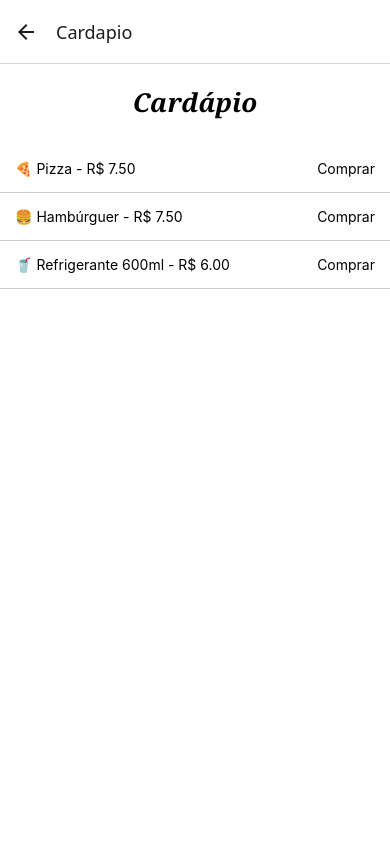
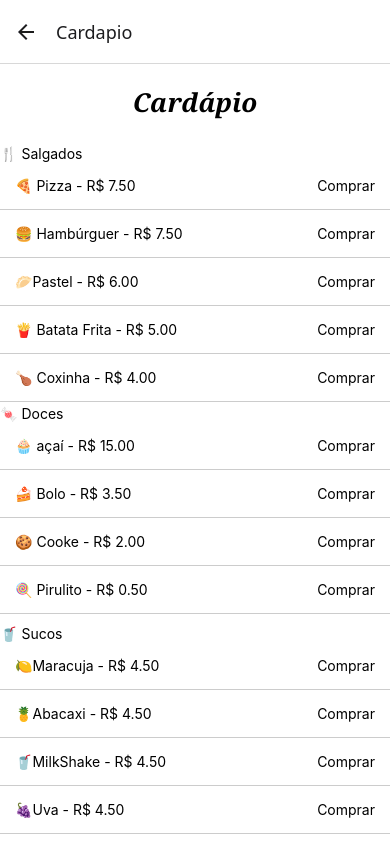
Before and after one commit to Lalau-cyber/senai, a React Native app: screen /Cardapio in a window 390 px wide. Built offline with nearby package versions, Linux system fonts and the light colour scheme.

Commit message:
Aluno tudo ok

```diff
--- a/App.js
+++ b/App.js
@@ -28,9 +28,9 @@ export default function App() {
         <Stack.Screen name="EntrarSaldo" component={EntrarSaldoScreen} />
         <Stack.Screen name="Recarregar" component={RecarregarScreen} />
         <Stack.Screen name = "Cardapio" component={CardapioScreen} />
-        <Stack.Screen name="historico" component={Historico} />
+        <Stack.Screen name="Historico" component={Historico} />
         <Stack.Screen name="Perfil" component={Perfil} />
-        <Stack.Screen name="compras" component={Compras} />
+        <Stack.Screen name="Compras" component={Compras} />
        <Stack.Screen name="Gestao" component={Gestao} />
       </Stack.Navigator>
     </NavigationContainer>
--- a/context/UserContext.js
+++ b/context/UserContext.js
@@ -1,16 +1,43 @@
-import  {createContext, useState }  from "react";
+import React, { createContext, useState, useEffect } from 'react';
+import AsyncStorage from '@react-native-async-storage/async-storage';
 
 export const AppContext = createContext();
 
 export const AppProvider = ({ children }) => {
+  const [user, setUser] = useState(null);
   const [userType, setUserType] = useState(null);
-    const [user, setUser] = useState(null);
   const [saldo, setSaldo] = useState(0);
+
   const [historico, setHistorico] = useState([]);
+  // Carrega histórico salvo ao iniciar
+  useEffect(() => {
+    const carregarHistorico = async () => {
+      try {
+        const jsonValue = await AsyncStorage.getItem('@historico');
+        if (jsonValue != null) {
+          setHistorico(JSON.parse(jsonValue));
+        }
+      } catch (e) {
+        console.log("Erro ao carregar histórico", e);
+      }
+    };
+    carregarHistorico();
+  }, []);
 
+  // Salva histórico sempre que mudar
+  useEffect(() => {
+    const salvarHistorico = async () => {
+      try {
+        await AsyncStorage.setItem('@historico', JSON.stringify(historico));
+      } catch (e) {
+        console.log("Erro ao salvar histórico", e);
+      }
+    };
+    salvarHistorico();
+  }, [historico]);
 
   return (
-        <AppContext.Provider value={{ userType, setUserType, user, setUser, saldo, setSaldo, historico, setHistorico}}>
+    <AppContext.Provider value={{ user, setUser, historico, setHistorico, userType, setUserType, saldo, setSaldo}}>
       {children}
     </AppContext.Provider>
   );
--- a/package.json
+++ b/package.json
@@ -9,6 +9,7 @@
     "web": "expo start --web"
   },
   "dependencies": {
+    "@react-native-async-storage/async-storage": "^2.2.0",
     "@react-navigation/bottom-tabs": "^7.7.3",
     "@react-navigation/drawer": "^7.7.2",
     "@react-navigation/native": "^7.1.19",
--- a/screens/Cardapio.js
+++ b/screens/Cardapio.js
@@ -5,11 +5,30 @@ import { AppContext } from '../context/UserContext';
 export default function CardapioScreen() {
   const { saldo, setSaldo, historico, setHistorico, user } = useContext(AppContext);
 
-  const cardapio = [
+
+  const Salgados = [
     { id: '1', nome: '🍕 Pizza', preco: 7.5 },
     { id: '2', nome: '🍔 Hambúrguer', preco: 7.5 },
-    { id: '3', nome: '🥤 Refrigerante 600ml', preco: 6.0 },
+    { id: '3', nome: '🥟Pastel', preco: 6.0 },
+    { id: '4', nome: '🍟 Batata Frita', preco: 5.0 },
+    { id: '5', nome: '🍗 Coxinha', preco: 4.0 },
+    { id: '6', nome: '🥪Sanduiche', preco: 3.5 },
   ];
+  const Doces = [
+
+    {id : '7', nome: '🧁 açaí',preco: 15.00},
+    {id : '8', nome: '🍰 Bolo',preco: 3.50},
+    {id : '9', nome: '🍪 Cooke', preco: 2.00},
+    {id : '10', nome: '🍭 Pirulito', preco:0.50},
+    {id : '11', nome: '🍫 Chocolate', preco:3.50},
+  ];
+  const Sucos = [
+    {id : '12', nome: '🍋Maracuja',preco: 4.50},
+    {id : '13', nome: '🍍Abacaxi',preco: 4.50},
+    {id : '14', nome: '🥤MilkShake',preco: 4.50},
+    {id : '15', nome: '🍇Uva',preco: 4.50},
+    {id : '16', nome: '🍎Maça',preco: 4.50},
+  ]
 
   const handleComprar = (item) => {
     if (saldo < item.preco) {
@@ -21,38 +40,43 @@ export default function CardapioScreen() {
     setSaldo(saldo - item.preco);
 
     // Adiciona transação ao histórico
-    const novaTransacao = {
-      id: Date.now().toString(),
-      tipo: 'Compra',
-      valor: -item.preco,
-      data: new Date().toISOString().split('T')[0],
-      item: item.nome,
-      aluno: user?.nome,
-    };
-    setHistorico([...historico, novaTransacao])
 
+   const novaTransacao = {
+  id: Date.now().toString(),
+  tipo: 'Compra',
+  item: item.nome,
+  data: new Date().toISOString().split('T')[0],
+  valor: -item.preco
+};
+
+setHistorico([...historico, novaTransacao]);
     Alert.alert("Compra realizada", `Você comprou: ${item.nome}`);
   };
+
+ const renderItem = ({ item }) => (
+    <View style={styles.item}>
+      <Text>{item.nome} - R$ {item.preco.toFixed(2)}</Text>
+      <TouchableOpacity onPress={() => handleComprar(item)}>
+        <Text style={styles.compra}>Comprar</Text>
+      </TouchableOpacity>
+    </View>
+  );
 
   return (
     <View style={styles.container}>
       <Text style={styles.titulo}>Cardápio</Text>
-      <FlatList
-        data={cardapio}
-        keyExtractor={(item) => item.id}
-        renderItem={({ item }) => (
-          <View style={styles.item}>
-            <Text>{item.nome} - R$ {item.preco.toFixed(2)}</Text>
-            <TouchableOpacity onPress={() => handleComprar(item)}>
-              <Text>Comprar</Text>
-            </TouchableOpacity>
-          </View>
-        )}
-      />
+
+      <Text style={styles.subtitulo}>🍴 Salgados</Text>
+      <FlatList data={Salgados} keyExtractor={(item) => item.id} renderItem={renderItem} />
+
+      <Text style={styles.subtitulo}>🍬 Doces</Text>
+      <FlatList data={Doces} keyExtractor={(item) => item.id} renderItem={renderItem} />
+
+      <Text style={styles.subtitulo}>🥤 Sucos</Text>
+      <FlatList data={Sucos} keyExtractor={(item) => item.id} renderItem={renderItem} />
     </View>
   );
 }
-
 const styles = StyleSheet.create({
   container: { flex: 1, backgroundColor: '#fff' },
   titulo: {
@@ -74,14 +98,31 @@ const styles = StyleSheet.create({
     borderBottomWidth: 1,
     borderBottomColor: '#ccc',
   },
-  itens: { fontSize: 18 },
-  precos: { fontSize: 18, fontWeight: '600', color: '#2a9d8f' },
-  conter: { width: '100%', height: 20, backgroundColor: '#B862F2' },
+  itens: {
+     fontSize: 18
+   },
+  precos: {
+    fontSize: 18,
+    fontWeight: '600',
+     color: '#2a9d8f'
+    },
+  conter: {
+     width: '100%',
+     height: 20,
+     backgroundColor: '#B862F2'
+    },
   botaoComprar: {
     backgroundColor: '#B862F2',
     paddingVertical: 8,
     paddingHorizontal: 12,
     borderRadius: 8,
   },
-  textoBotao: { color: '#fff', fontSize: 16, fontWeight: 'bold' },
+  textoBotao: {
+     color: '#fff',
+     fontSize: 16,
+     fontWeight: 'bold'
+     },
+     compra:{
+     backgroundColor:' #B862F2',
+     },
 });
--- a/screens/Compras.js
+++ b/screens/Compras.js
@@ -1,8 +1,6 @@
-
 import { View, Text, FlatList, StyleSheet, TouchableOpacity, SafeAreaView, Alert } from 'react-native';
-import { useUserContext } from '../context/UserContext';
-import { AppCotext } from '../context/UserContext';
-
+import { useContext } from 'react';
+import { AppContext } from '../context/UserContext';
 
 // Função utilitária para formatar a moeda no padrão brasileiro
 const formatCurrency = (value) => {
@@ -13,39 +11,37 @@ const formatCurrency = (value) => {
 const CompraItem = ({ item }) => (
   <View style={styles.item}>
     <Text style={styles.itemTitle}>{item.item}</Text>
-        <Text style={styles.itemSub}>
-            {item.date} — {formatCurrency(item.price)}
+    <Text
+      style={[
+        styles.itemSub,
+        { color: item.valor > 0 ? '#108930' : '#CC3300' }
+      ]}
+    >
+      {item.data} — {formatCurrency(item.valor)}
     </Text>
   </View>
 );
 
 export default function Compras({ navigation }) {
-    // 2. Acessar a lista de compras e o estado de carregamento do contexto
-    const { compras, isLoading } = useUserContext();
-    const {user} = useContext(AppContext);
+  const { user, historico } = useContext(AppContext);
 
-    if (!userName) {
-        Alert.alert("Erro", "Nenhum usuário logado.")
-        return;
+  if (!user) {
+    Alert.alert("Erro", "Nenhum usuário logado.");
+    return (
+      <SafeAreaView style={styles.container}>
+        <Text style={styles.emptyText}>Faça login para ver suas compras.</Text>
+      </SafeAreaView>
+    );
   }
-Alert.alert("Compra realizada",
-    `Aluno : ${userName.nome}\nMatrícula: ${userName.matricula}`
-);
 
-console.log('Compra registrada:',{
-    aluno: userName.nome,
-    matricula: userName.matricula,
-    item: item.item,
-});
+  // ✅ filtra apenas transações do tipo "Compra"
+  const compras = Array.isArray(historico) ? historico.filter(h => h.tipo === 'Compra') : [];
+
   return (
     <SafeAreaView style={styles.container}>
       <Text style={styles.title}>Histórico de Compras</Text>
 
-            {isLoading ? (
-                <Text style={styles.loadingText}>Carregando histórico...</Text>
-            ) : (
       <FlatList
-                    // 3. Usar a lista de compras que vem do contexto
         data={compras}
         keyExtractor={(item) => item.id}
         renderItem={({ item }) => <CompraItem item={item} />}
@@ -53,7 +49,6 @@ console.log('Compra registrada:',{
           <Text style={styles.emptyText}>Você ainda não fez nenhuma compra.</Text>
         }
       />
-            )}
 
       <TouchableOpacity style={styles.button} onPress={() => navigation.goBack()}>
         <Text style={styles.buttonText}>Voltar</Text>
@@ -63,50 +58,12 @@ console.log('Compra registrada:',{
 }
 
 const styles = StyleSheet.create({
-    container: {
-      flex: 1,
-      padding: 16,
-      backgroundColor: '#fff'
-     },
-    title: {
-      fontSize: 24,
-      fontWeight: 'bold',
-      marginBottom: 16,
-       color: '#333'
-         },
-
-    item: {
-      paddingVertical: 12,
-      borderBottomWidth: 1,
-      borderColor: '#eee'
-      },
-    itemTitle: {
-       fontSize: 16,
-       fontWeight: '600'
-       },
-    itemSub: { color: '#666'
-    },
-    button: {
-      marginTop: 20,
-      backgroundColor: '#B862F2',
-      padding: 12,
-      borderRadius: 8,
-      alignItems: 'center'
-        },
-    buttonText: {
-      color: '#fff',
-      fontWeight: 'bold'
-    },
-    loadingText: {
-      textAlign: 'center',
-      paddingVertical: 30,
-       color: '#888'
-      },
-    emptyText: {
-       textAlign: 'center',
-       paddingVertical: 30,
-        color: '#A0A0A0',
-        fontStyle: 'italic'
-
-      }
+  container: { flex: 1, padding: 16, backgroundColor: '#fff' },
+  title: { fontSize: 24, fontWeight: 'bold', marginBottom: 16, color: '#333' },
+  item: { paddingVertical: 12, borderBottomWidth: 1, borderColor: '#eee' },
+  itemTitle: { fontSize: 16, fontWeight: '600' },
+  itemSub: { color: '#666' },
+  button: { marginTop: 20, backgroundColor: '#B862F2', padding: 12, borderRadius: 8, alignItems: 'center' },
+  buttonText: { color: '#fff', fontWeight: 'bold' },
+  emptyText: { textAlign: 'center', paddingVertical: 30, color: '#A0A0A0', fontStyle: 'italic' }
 });
--- a/screens/abrirMenu.js
+++ b/screens/Configuracoes.js
@@ -6,14 +6,13 @@ import { AppContext } from '../context/UserContext';
 export default function AbrirMenu({ visible = false, onClose }) {
   const navigation = useNavigation();
   const { user } = useContext(AppContext);
-
   const go = (route) => {
     onClose && onClose();
     navigation.navigate(route);
   };
 
   return (
-    <Modal visible={visible} transparent animationType="fade" onRequestClose={onClose}>
+    <Modal visible={visible} transparent animationType="slide" onRequestClose={onClose}>
       <TouchableWithoutFeedback onPress={onClose}>
         <View style={styles.backdrop}>
           <View style={styles.menu}>
@@ -59,6 +58,8 @@ const styles = StyleSheet.create({
     borderTopLeftRadius: 12,
     borderTopRightRadius: 12,
     elevation: 8,
+     borderTopWidth: 2,
+  borderTopColor: '#B862F2',
   },
   title: {
     fontSize: 16,
--- a/screens/EntrarSaldo.js
+++ b/screens/EntrarSaldo.js
@@ -1,12 +1,11 @@
 import React, { useEffect, useState, useContext } from 'react';
 import { View, Text, StyleSheet, TouchableOpacity } from 'react-native';
-import AbrirMenu from './abrirMenu';
+import AbrirMenu from './Configuracoes';
 import { AppContext } from '../context/UserContext';
 
 export default function EntrarSaldoScreen({ navigation, route }) {
-  const { user } = useContext(AppContext);
+  const { user, saldo } = useContext(AppContext);
   const saldoParam = route?.params?.saldo ?? 0;
-  const [saldo, setSaldo] = useState(Number(saldoParam) || 0);
   const [menuVisible, setMenuVisible] = useState(false);
 
   useEffect(() => {
@@ -26,14 +25,20 @@ export default function EntrarSaldoScreen({ navigation, route }) {
         {user && (
           <Text style={styles.userInfo}>Aluno: {user.nome} | Matrícula: {user.matricula}</Text>
         )}
-        <Text style={styles.balance}>R$ {saldo.toFixed(2).replace('.', ',')}</Text>
+        <Text style={styles.balance}>R$ {(saldo ?? 0).toFixed(2)}</Text>
         <Text style={styles.note}>Última atualização: agora</Text>
 
-        <TouchableOpacity style={styles.botoes} onPress={() => navigation.navigate('Recarregar', { saldo })}>
+        <TouchableOpacity
+          style={styles.botoes}
+          onPress={() => navigation.navigate('Recarregar')}
+        >
           <Text style={styles.textbotoes}>Recarregar</Text>
         </TouchableOpacity>
 
-        <TouchableOpacity style={[styles.botoes, { marginTop: 10 }]} onPress={() => navigation.navigate('Cardapio')}>
+        <TouchableOpacity
+          style={[styles.botoes, { marginTop: 10 }]}
+          onPress={() => navigation.navigate('Cardapio')}
+        >
           <Text style={styles.textbotoes}>Comprar</Text>
         </TouchableOpacity>
       </View>
@@ -42,6 +47,7 @@ export default function EntrarSaldoScreen({ navigation, route }) {
     </View>
   );
 }
+
 
 const styles = StyleSheet.create({
   container: { flex: 1, backgroundColor: '#fff' },
--- a/screens/Historico.js
+++ b/screens/Historico.js
@@ -1,59 +1,27 @@
-import React, { useState, useEffect, useContext } from 'react';
-import { View, Text, StyleSheet, FlatList, ActivityIndicator } from 'react-native';
-import { AppContext } from '../context/UserContext';
+import React, { useState, useContext, useEffect } from 'react';
+import { Text, View, StyleSheet, FlatList, ActivityIndicator } from 'react-native';
+import { AppContext } from "../context/UserContext";
 
-// Dados simulados de histórico de transações
-const mockHistorico = {
-  '1': [
-    { id: 't1', tipo: 'Crédito', valor: 100.00, data: '2025-10-01' },
-    { id: 't2', tipo: 'Compra', valor: -15.50, data: '2025-10-02', item: 'Café Expresso' },
-    { id: 't3', tipo: 'Compra', valor: -34.00, data: '2025-10-05', item: 'Almoço Completo' },
-  ],
-  '2': [
-    { id: 't4', tipo: 'Crédito', valor: 50.00, data: '2025-10-10' },
-    { id: 't5', tipo: 'Compra', valor: -25.00, data: '2025-10-11', item: 'Lanche da Tarde' },
-  ],
-};
-
-export default function Historico({ route, navigation }) {
+export default function Historico({ navigation }) {
   const { user, historico } = useContext(AppContext);
-  const { alunoId, alunoNome } = route.params || {};
 
   const [transacoes, setTransacoes] = useState([]);
   const [loading, setLoading] = useState(true);
 
   useEffect(() => {
-  navigation.setOptions({
-    title: alunoNome
-      ? `Histórico de ${alunoNome}`
-      : user
-        ? `Histórico de ${user.nome}`
-        : 'Histórico de Transações',
-  });
+    navigation.setOptions({
+      title: user ? `Histórico de ${user.nome}` : 'Histórico de Transações',
+    });
 
-  if (alunoId) {
-    setLoading(true);
-    setTimeout(() => {
-      const dados = mockHistorico[alunoId] || [];
-      setTransacoes(dados);
-      setLoading(false);
-    }, 800);
-  } else {
+    // Usa sempre o histórico global do contexto
     const dados = Array.isArray(historico) ? [...historico] : [];
-    if (dados.length === 0) {
-      dados.push({
-        id: Date.now().toString(),
-        tipo: 'Crédito',
-        valor: 50,
-        data: new Date().toISOString().split('T')[0],
-        item: 'Recarga de teste',
-      });
-    }
-    setTransacoes(dados);
+
+    // Ordena por data mais recente primeiro
+    const ordenado = dados.sort((a, b) => new Date(b.data) - new Date(a.data));
+
+    setTransacoes(ordenado);
     setLoading(false);
-  }
-}, [alunoId, alunoNome, user, historico, navigation]);
-
+  }, [user, navigation, historico]);
 
   const renderTransacaoItem = ({ item }) => (
     <View style={styles.transacaoItem}>
@@ -61,7 +29,10 @@ export default function Historico({ route, navigation }) {
       <Text style={styles.transacaoDetalhe}>
         {item.tipo} {item.item ? `(${item.item})` : ''}
       </Text>
-      <Text style={[styles.transacaoValor, { color: item.valor > 0 ? '#108930' : '#CC3300' }]}>
+      <Text style={[
+        styles.transacaoValor,
+        { color: item.valor > 0 ? '#108930' : '#CC3300' }
+      ]}>
         {item.valor > 0 ? '+' : '-'} R$ {Math.abs(item.valor).toFixed(2)}
       </Text>
     </View>
--- a/screens/Perfil.js
+++ b/screens/Perfil.js
@@ -5,23 +5,18 @@ import { AppContext } from '../context/UserContext';
 
 export default function Perfil() {
   const navigation = useNavigation();
-  const { user} = useContext(AppContext);
+  const { user, setUser} = useContext(AppContext);
 
   // Estado local para edição
   const [nome, setNome] = useState(user?.nome || "");
   const [email, setEmail] = useState(user?.email || "");
-  const [tipo, setTipo] = useState(user?.tipo || "");
+  const [turma, setTurma] = useState(user?.turma|| "");
 
   const handleSave = () => {
-    // Atualiza no contexto
-    setUser({ ...user, nome, matricula });
+   if(!user) return;
+
+    setUser({ ...user, email, turma});
     Alert.alert("Sucesso", "Dados atualizados com sucesso!");
-  };
-
-  const handleLogout = () => {
-    // Limpa usuário do contexto
-    setUser(null);
-    navigation.navigate('Koado');
   };
 
   return (
@@ -32,11 +27,7 @@ export default function Perfil() {
 
       <View style={styles.infoContainer}>
         <Text style={styles.label}>Nome:</Text>
-        <TextInput
-          style={styles.input}
-          value={nome}
-          onChangeText={setNome}
-        />
+        <Text style={styles.label}>{user?.nome}</Text>
 
         <Text style={styles.label}>Matrícula:</Text>
         <Text style={styles.value}>{user?.matricula}</Text> {/* Somente leitura */}
@@ -49,11 +40,11 @@ export default function Perfil() {
           keyboardType="email-address"
         />
 
-        <Text style={styles.label}>Tipo de Conta:</Text>
+        <Text style={styles.label}>Turma:</Text>
         <TextInput
           style={styles.input}
-          value={tipo}
-          onChangeText={setTipo}
+          value={turma}
+          onChangeText={setTurma}
         />
       </View>
 
@@ -61,16 +52,8 @@ export default function Perfil() {
       <TouchableOpacity
         style={styles.editButton}
         onPress={handleSave}
-      >
+        >
         <Text style={styles.editButtonText}>Salvar Alterações</Text>
-      </TouchableOpacity>
-
-      {/* Botão de Logout */}
-      <TouchableOpacity
-        style={styles.logoutButton}
-        onPress={handleLogout}
-      >
-        <Text style={styles.logoutButtonText}>Sair (Logout)</Text>
       </TouchableOpacity>
     </SafeAreaView>
   );
--- a/screens/RecarregarScreen.js
+++ b/screens/RecarregarScreen.js
@@ -1,11 +1,11 @@
 // ...existing code...
-import React, { useState } from 'react';
+import React, { useState, useContext } from 'react';
 import { View, Text, TouchableOpacity, TextInput, StyleSheet, Alert } from 'react-native';
+import { AppContext } from '../context/UserContext';
 
 export default function RecarregarScreen({ navigation, route }) {
-  const saldoParam = route?.params?.saldo ?? 0;
   const [valor, setValor] = useState('');
-  const saldo = Number(saldoParam) || 0;
+  const {user, saldo, setSaldo, historico, setHistorico} = useContext(AppContext)
 
   // novo estado para formas de pagamento / accordion
   const [paymentOpen, setPaymentOpen] = useState(false);
@@ -22,16 +22,37 @@ export default function RecarregarScreen({ navigation, route }) {
     Alert.alert('Valor inválido', 'Informe um valor numérico maior que 0.');
     return;
   }
+
   const novoSaldo = Number((saldo + v).toFixed(2));
+
+  // 🔹 Criar transação de recarga
+  const novaRecarga = {
+    id: Date.now().toString(),
+    item: 'Recarga',
+    tipo: 'Crédito',
+    data: new Date().toISOString().split('T')[0],
+    valor: v,
+    aluno: user?.nome,
+  };
+  setHistorico([...historico, novaRecarga]);
+  setSaldo(novoSaldo);
+
+
+  // Feedback e navegação
   setValor('');
-    navigation.navigate('EntrarSaldo', { saldo: novoSaldo });
+  Alert.alert('Recarga realizada', `Você recarregou R$ ${v.toFixed(2).replace('.', ',')}`);
+  navigation.navigate('EntrarSaldo');
 };
+
 
   const methods = [
     { key: 'pix', label: 'Pix', subtitle: '' },
     { key: 'card', label: 'Cartão de Débito/Crédito', subtitle: '' },
     { key: 'boleto', label: 'Boleto', subtitle: '' },
   ];
+
+
+
 
   return (
     <View style={styles.container}>
@@ -166,7 +187,7 @@ const styles = StyleSheet.create({
     borderWidth: 1,
     borderColor: '#999',
     justifyContent: 'center',
-    zalignItems: 'center',
+    alignItems: 'center',
     marginRight: 12
   },
 
```
Also changed, not shown: screens/AlunoScreen.js (+6 -7 lines), screens/Gestao.js (+6 -5 lines), 1 other file (tests, documents, lock files or other folders). Lines whose indentation alone changed are shown as unchanged.
